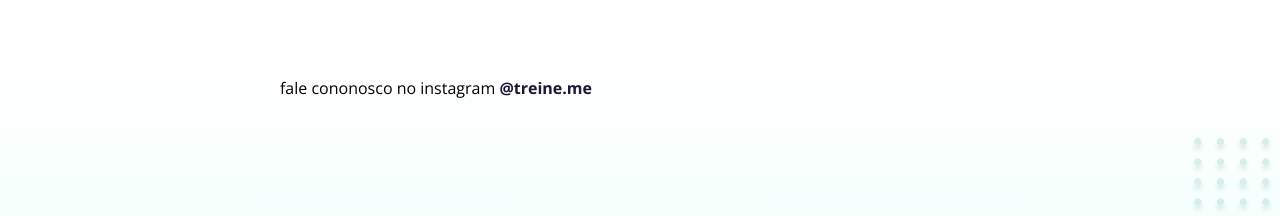
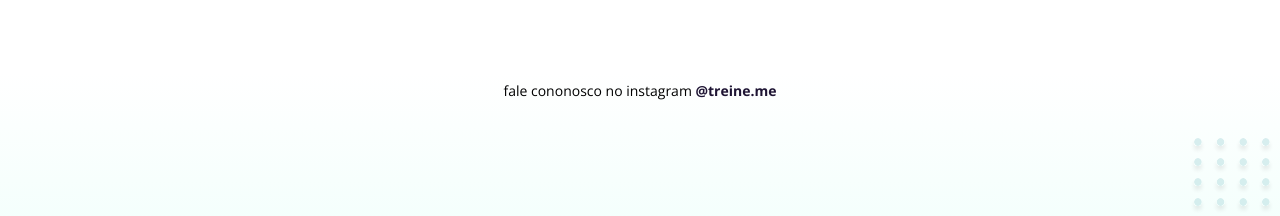
Before and after one commit to Cristiano225/Projeto-02, a plain HTML site: page index.html in a window 1280 px wide. Shown: the part 584-800 px from the top of the page. Drawn offline with nearby package versions, Linux system fonts and the light colour scheme.

Commit message:
Update style.css

```diff
--- a/style.css
+++ b/style.css
@@ -6,12 +6,6 @@ body {
   background: linear-gradient(180deg, rgba(227, 255, 248, 0) 82.08%, rgba(227, 255, 248, 0.38) 100%);
 
   min-height: 100vh;
-}
-
-.page {
-  width: 1000px;
-  margin: 0 auto;
-  padding-top: 65px;
 }
 
 nav {
@@ -43,6 +37,12 @@ ul li a {
 ul li a:hover {
   font-weight: bold;
   opacity: 1;
+}
+
+.page {
+  width: 1000px;
+  margin: 0 auto;
+  padding-top: 65px;
 }
 
 h1,
@@ -101,8 +101,8 @@ button:hover {
 }
 
 footer {
-  width: 592px;
-  height: 28px;
+  font-size: 14px;
+  line-height: 28px;
 
   text-align: center;
 
```
